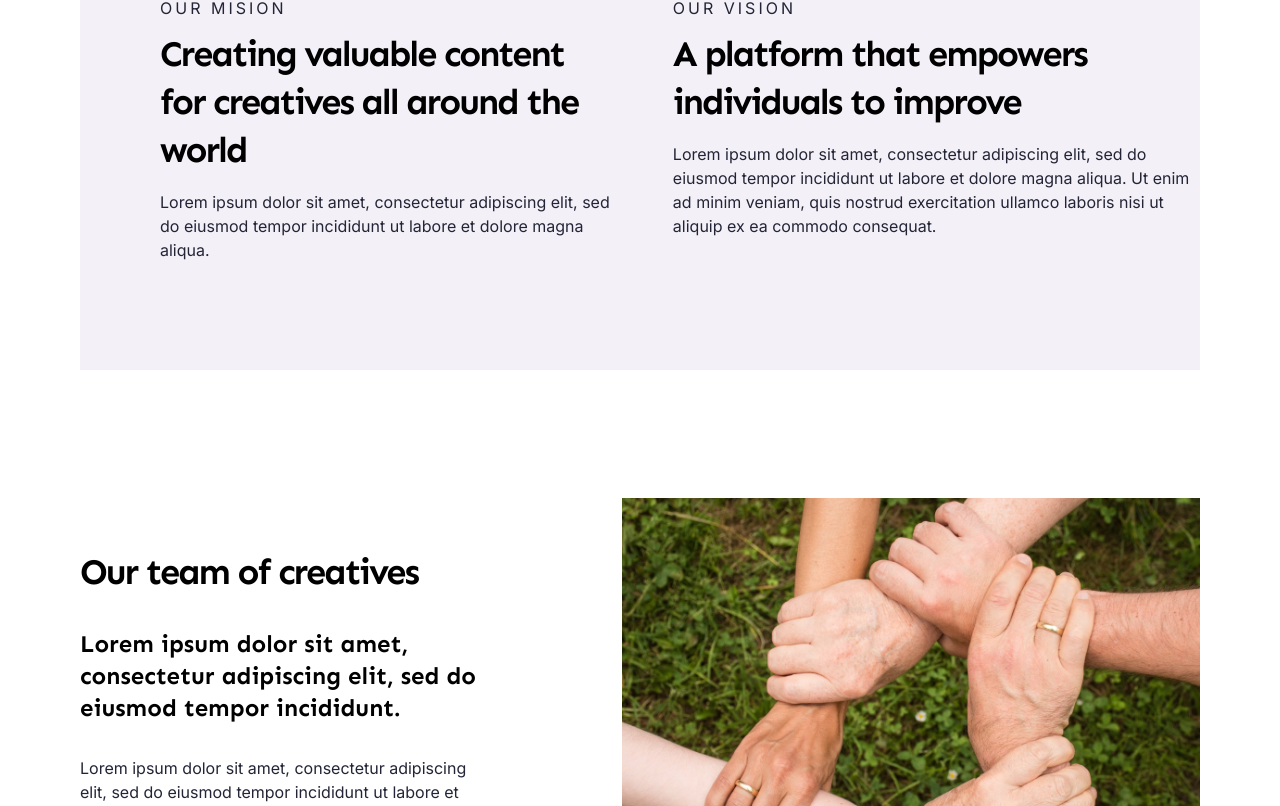
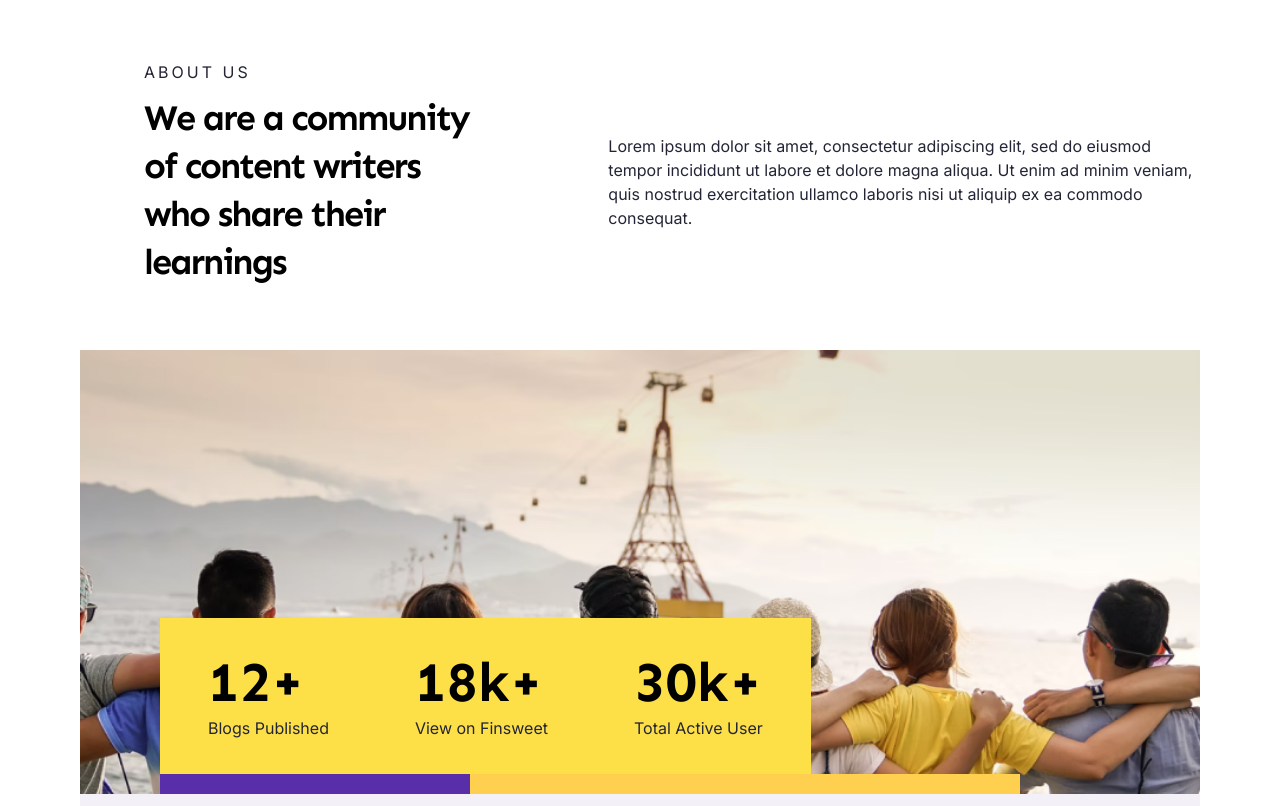
Before and after one commit to devhasheburrahman/finsweet, a React (Vite) app: page /about in a window 1280 px wide. Shown: the part 174-980 px from the top of the page. Built offline with nearby package versions, Linux system fonts and the light colour scheme.

Commit message:
about us

```diff
--- a/src/pages/About/About.jsx
+++ b/src/pages/About/About.jsx
@@ -5,8 +5,60 @@ import { FaFacebook, FaInstagram, FaLinkedin, FaTwitter, FaAngleRight } from 're
 const About = () => {
     return (
         <div>
-            <section>
 
+            <section className='mx-20'>
+
+                <div className='flex justify-center items-center gap-[61px]  pt-[92px]'>
+                    <div className='p-16 bg-white' >
+
+                        <p style={{ letterSpacing: '3px', lineHeight: '20px' }} className='font-[Inter] text-base  text-[#232536]'>ABOUT US</p>
+
+                        <h1 style={{ letterSpacing: '-2px', lineHeight: '48px' }} className='text-4xl font-[Sen] font-bold mt-3 '>We are a community of content writers who share their learnings</h1>
+                    </div>
+                    <div>
+                        <p className='text-[Inter] text-base mt-4 text-[#232536] font-normal'> Lorem ipsum dolor sit amet, consectetur adipiscing elit, sed do eiusmod tempor incididunt ut labore et dolore magna aliqua. Ut enim ad minim veniam, quis nostrud exercitation ullamco laboris nisi ut aliquip ex ea commodo consequat.</p>
+
+                    </div>
+                </div>
+
+            </section>
+
+
+            {/* img section  */}
+
+            <section className='mx-20'>
+                <div className='flex flex-col justify-end  h-[444px] bg-no-repeat bg-cover bg-center' style={{ backgroundImage: `url(/friend.png)` }} >
+                    <div className='flex '>
+                        <div className='flex mx-20 bg-yellow-300 gap-[86px] h-[156px]  pt-8 px-12 '>
+                            <div>
+                                <h1 className='text-[56px] font-bold font-[Sen] leading-[64px] -tracking-2'>12+</h1>
+                                <p className='text-base font-[Inter] leading-7 text-[#232536]'>Blogs Published </p>
+                            </div>
+                            <div>
+                                <h1 className='text-[56px] font-bold font-[Sen] leading-[64px] -tracking-2'>18k+</h1>
+                                <p className='text-base font-[Inter] leading-7 text-[#232536]'> View on Finsweet</p>
+                            </div>
+                            <div>
+                                <h1 className='text-[56px] font-bold font-[Sen] leading-[64px] -tracking-2'>30k+</h1>
+                                <p className='text-base font-[Inter] leading-7 text-[#232536]'> Total Active User</p>
+                            </div>
+                        </div>
+                    </div>
+
+                    <div className='ml-20'>
+                        <div className='flex   items-center'>
+                            <div className='bg-[#592EA9] h-5 w-[310px]'>
+
+                            </div>
+                            <div className='bg-[#FFD050] h-5 w-[550px]'>
+
+                            </div>
+
+                        </div>
+
+
+                    </div>
+                </div>
             </section>
 
             <section className='h-[464px] mx-20 bg-[#F4F0F8] mb-32'>
--- a/src/pages/Blog/Blog.jsx
+++ b/src/pages/Blog/Blog.jsx
@@ -90,9 +90,9 @@ const Blog = () => {
             </div>
 
             <section className='px-20 mt-16'>
-                <h1 style={{ letterSpacing: '-2px', lineHeight: '48px' }} className=' mt-16 text-4xl font-bold font-[Sen] mb-12 '>All Categories</h1>
+                <h1 style={{ letterSpacing: '-2px', lineHeight: '48px' }} className=' mt-16 text-center text-4xl font-bold font-[Sen] mb-12 '>All Categories</h1>
 
-                <div className='flex gap-8' >
+                <div className='flex justify-center gap-8' >
 
                     <div className=' w-[296px] h-[228px] border border-[#6D6E76] p-8'>
                         <img src="icon1.svg" alt="" />
--- a/src/pages/BlogPost/BlogPost.jsx
+++ b/src/pages/BlogPost/BlogPost.jsx
@@ -8,7 +8,7 @@ const BlogPost = () => {
             <div className='px-[336px] pt-[208px]'>
                 <div className='flex items-center gap-4 mb-6 '>
 
-                    <img className='h-20' src="Image.png" alt="" />
+                    <img className='h-20 mx-auto' src="Image.png" alt="" />
 
                     <div>
                         <h1 style={{ letterSpacing: '-2px', lineHeight: '64px' }} className=' text-[28px] text-[#232536] font-bold font-[Sen] '>Andrew Jonson</h1>
--- a/src/pages/Home/Home.jsx
+++ b/src/pages/Home/Home.jsx
@@ -22,7 +22,6 @@ const Home = () => {
             </div>
 
             <div className='mx-20'>
-
 
                 {/* featurePost  */}
                 <section>
@@ -67,9 +66,6 @@ const Home = () => {
 
                 </section>
 
-
-
-
                 <div className='flex  pt-[118px] justify-end rounded'>
                     <div className='bg-[#FFD050] w-[813px]'>
 
@@ -112,7 +108,7 @@ const Home = () => {
                 <section className='mt-16 mb-3'>
                     <h1 style={{ letterSpacing: '-2px', lineHeight: '48px' }} className=' mt-16 text-4xl font-bold font-[Sen] mb-12  flex justify-center '> Choose A Categories</h1>
 
-                    <div className='flex  gap-8' >
+                    <div className='flex justify-center gap-8' >
 
                         <div className=' w-[296px] h-[228px] border border-[#6D6E76] p-8'>
                             <img src="icon1.svg" alt="" />
@@ -143,12 +139,12 @@ const Home = () => {
                 {/* story */}
                 <section>
 
-                    <div className='flex mt-32 '>
+                    <div className=' relative mt-32 '>
                         <div>
                             <img src="friend.png" alt="" />
                         </div>
 
-                        <div className='p-20 h-[584px] w=[706px] bg-white'>
+                        <div className='p-20 h-[584px] w=[706px] absolute bottom-0 left-[50%] bg-white'>
                             <p style={{ letterSpacing: '3px', lineHeight: '20px' }} className='text-sm text-[Inter]   mt-4 mb-4' > WHY WE STARTED</p>
 
 
@@ -160,6 +156,7 @@ const Home = () => {
                     </div>
 
                 </section>
+
                 {/* List of Authors */}
                 <section className=' mt-32'>
                     <h1 style={{ letterSpacing: '-2px', lineHeight: '48px' }} className=' text-center text-4xl font-bold font-[Sen] '>List of Authors</h1>
@@ -225,8 +222,6 @@ const Home = () => {
                     </div>
                 </section>
 
-
-
                 <section className='mt-32 mb-[108px]'>
                     <div className='flex justify-between'>
 
@@ -241,6 +236,7 @@ const Home = () => {
                         <img src="Logo 5.svg" alt="" />
                     </div>
                 </section>
+
                 <section className='h-[464px] bg-[#FBF6EA]'>
 
                     <div className='flex gap-[84px] pt-[92px]'>
@@ -275,13 +271,6 @@ const Home = () => {
 
                 </section>
 
-
-
-
-
-
-
-
                 <Team />
             </div>
         </div>
```
